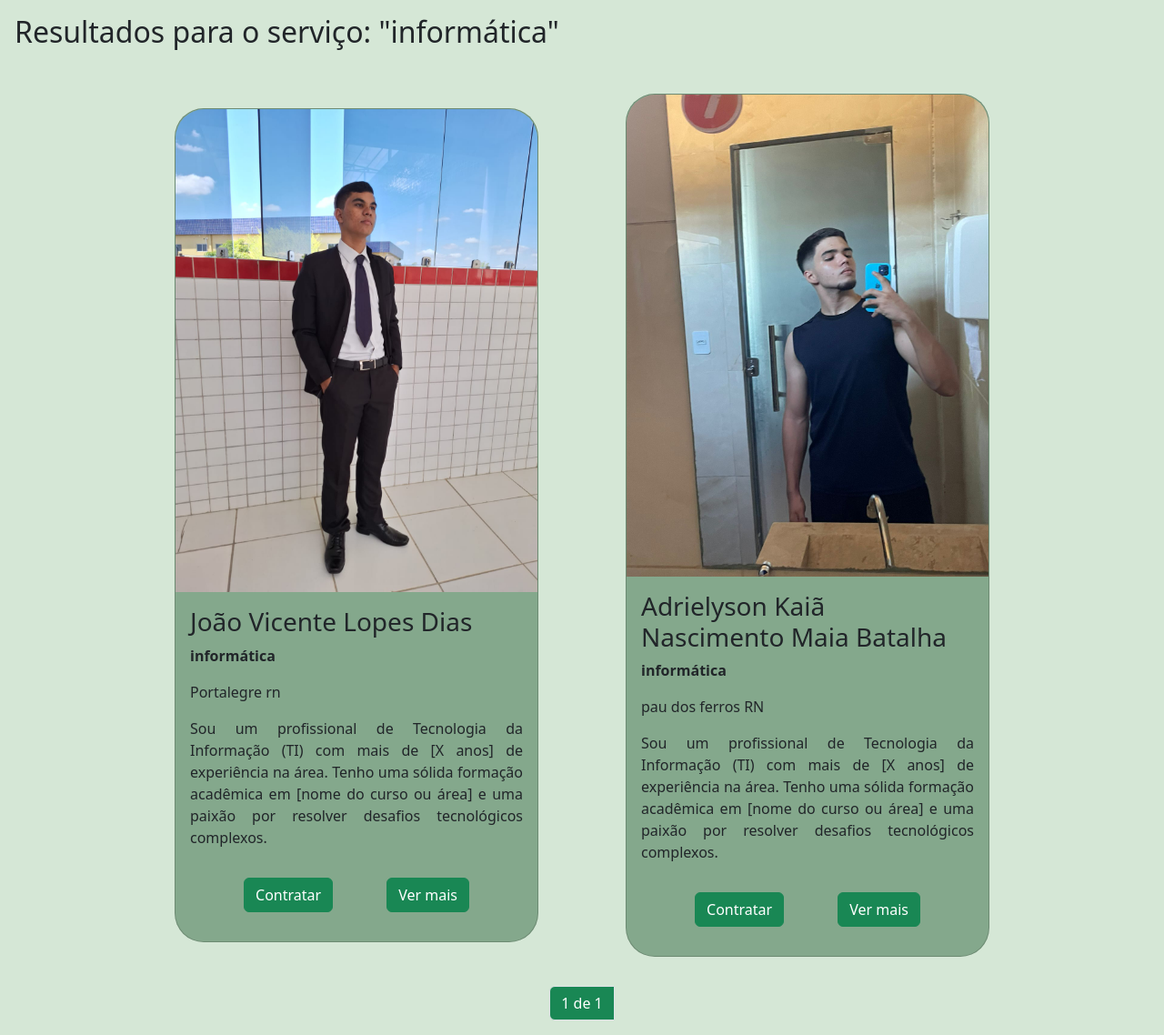
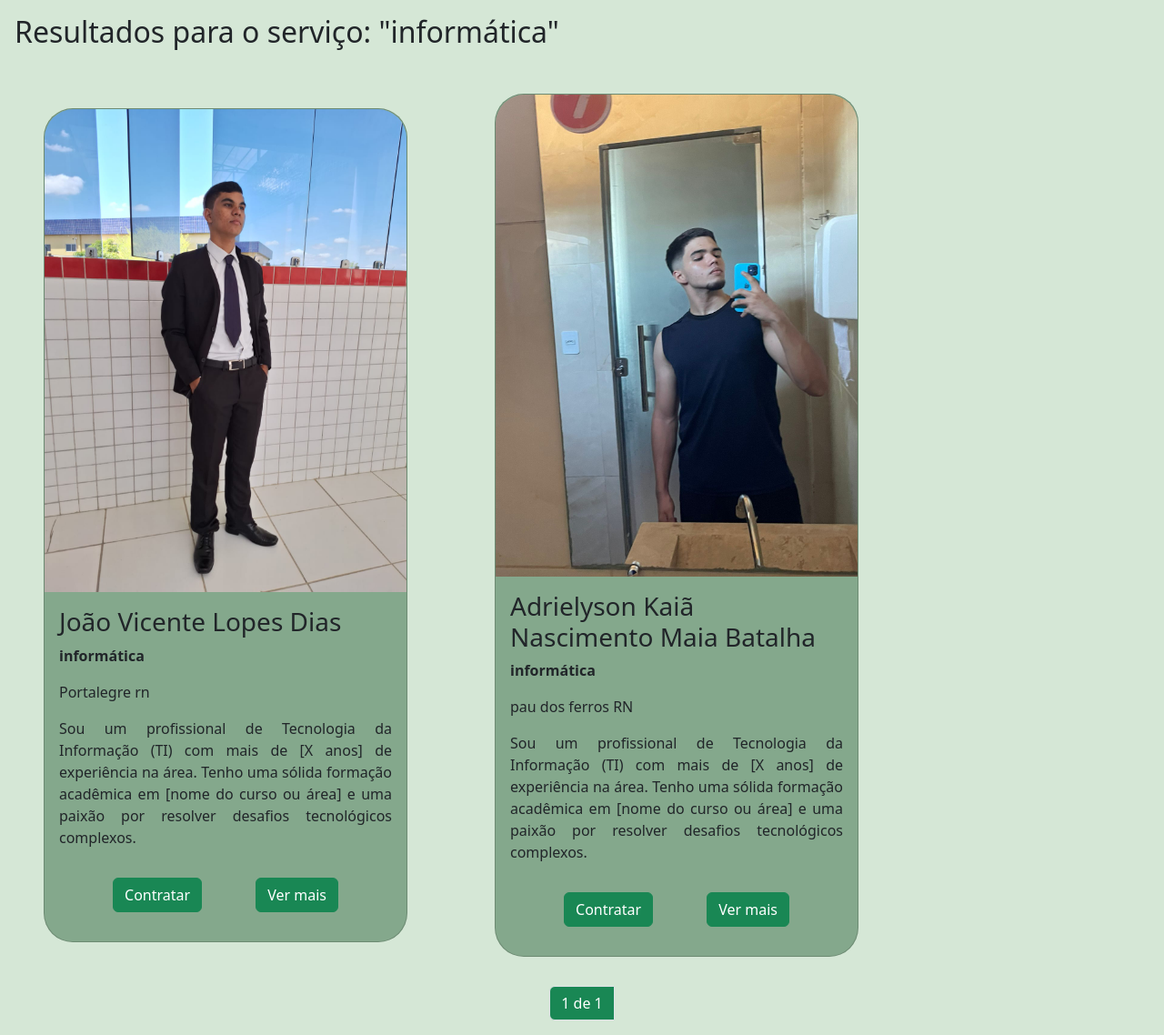
Before and after one commit to J-Vicente/Projeto-Final-PI, a Django app: a page that uses servicos/Templates/servicos/listar_profissionais.html in a window 1280 px wide. Shown: the part 75-1213 px from the top of the page at 91% size. Run offline with Django 4.2, Linux system fonts and the light colour scheme; data comes from the database, SQL or seed files in the repository; both versions use the stored data as it was after the commit.

Commit message:
finalizado

```diff
--- a/servicos/Templates/servicos/listar_profissionais.html
+++ b/servicos/Templates/servicos/listar_profissionais.html
@@ -6,7 +6,7 @@
       {% else %}
           <h2 style="margin: 1rem;">Resultados para o serviço: "{{ servico }}"</h2>
       {% endif %}
-    <div class="flex centralizar">
+    <div class="flex ">
     {% for i in profissional %}
       <div class="flex" style="margin: 2rem 0 2rem 0 ;">
         <div class="card card_custom" >
--- a/servicos/views.py
+++ b/servicos/views.py
@@ -23,7 +23,7 @@ def listar(request, servico):
     return render(request, "servicos/listar_profissionais.html",context)
 
 def buscar_profissionais(request):
-    nome = None  # Defina como None antes do bloco if
+    nome = None
     if 'q' in request.GET:
         print('entrou no if')
         termo_pesquisa = request.GET['q']
```
Also changed, not shown: db.sqlite3, media/images/WhatsApp_Image_2023-12-13_at_09.25.41.jpeg (added), media/images/download_jNfgT0R.jpg (added), media/images/vista-traseira-da-mulher-sentada-junto-a-mesa_KKSad6q.jpg (added).
